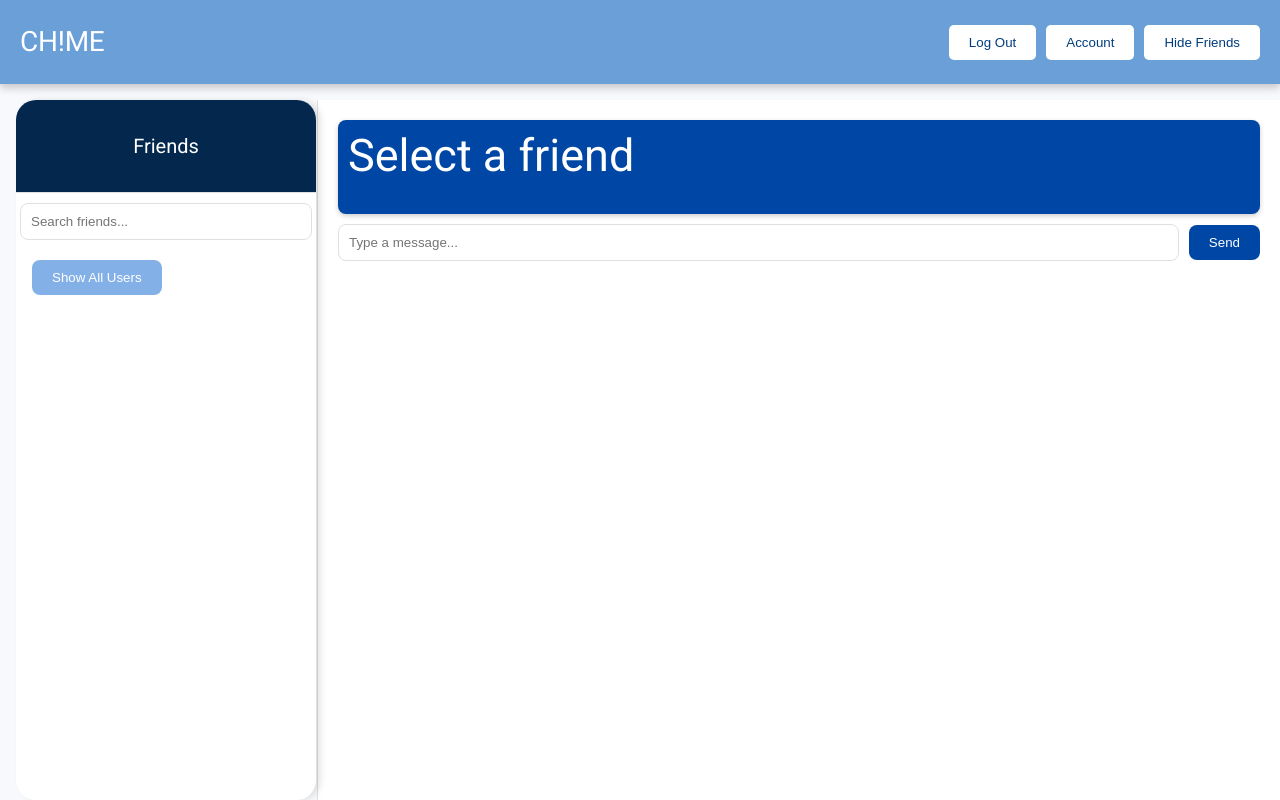
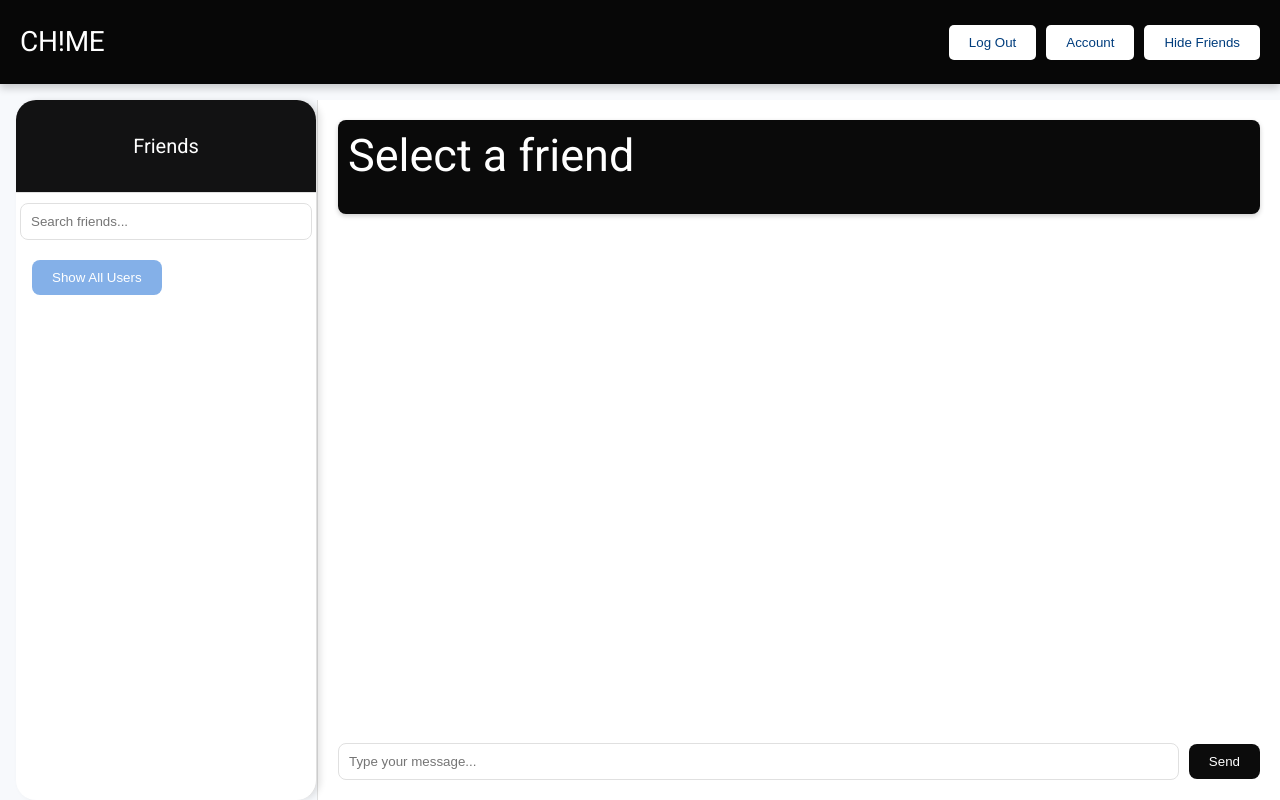
Before and after one commit to meghakn03/chat-app, an Angular app: page /home in a window 1280 px wide. Built offline with nearby package versions, Linux system fonts and the light colour scheme.

Commit message:
time-stamp and auto scroll done

```diff
--- a/src/app/home/home.component.css
+++ b/src/app/home/home.component.css
@@ -15,7 +15,7 @@
   justify-content: space-between;
   align-items: center;
   padding: 10px 20px;
-  background-color: #6a9fd8;
+  background-color: #070707;
   color: #fff;
   box-shadow: 0 4px 8px rgba(0, 0, 0, 0.2);
   margin-bottom:1rem;
@@ -64,7 +64,7 @@
 
 .friends-list h2 {
   padding: 20px;
-  background-color: #04284d;
+  background-color: #121213;
   color: #ffffff;
   text-align: center;
   margin: 0;
@@ -87,22 +87,23 @@
   margin: 10px auto;
   cursor: pointer;
   border-radius: 12px;
-  background-color: #f4f6f9;
+  background-color: #9ebbe8;
+  color:white;
   transition: background-color 0.3s, transform 0.3s;
   display: flex;
   justify-content: space-between;
   align-items: center;
   width: 90%;
-  border: 2px solid #0047a5; /* Border around each user */
 }
 
 .friends-list li:hover {
   background-color: #e0e0e0;
+  color:black;
   transform: scale(1.02);
 }
 
 .friends-list li button {
-  background-color: #0047a5;
+  background-color: #080808;
   color: #ffffff;
   border: none;
   padding: 8px 12px;
@@ -116,7 +117,6 @@
 }
 
 
-
 .chat-area {
   flex: 1;
   display: flex;
@@ -124,10 +124,13 @@
   background-color: #ffffff;
   padding: 20px;
   border-left: 1px solid #e0e0e0;
+  height: calc(100vh - 140px); /* Adjust this value based on the header and other content height */
+  overflow: hidden; /* Ensure the chat area does not grow beyond the fixed height */
 }
 
+
 .chat-header {
-  background-color: #0047a5;
+  background-color: #0a0a0a;
   color: #ffffff;
   padding: 10px;
   border-radius: 8px;
@@ -136,8 +139,12 @@
 }
 
 .chat-messages {
+  flex: 1;
+  overflow-y: auto;
   display: flex;
   flex-direction: column;
+  padding: 10px;
+  margin-bottom: 1rem;
 }
 
 .chat-messages .sent,
@@ -146,10 +153,11 @@
   border-radius: 10px;
   margin-bottom: 10px;
   max-width: 80%;
+  position: relative;
 }
 
 .chat-messages .sent {
-  background-color: #d0f0c0;
+  background-color: #c0d7f0;
   align-self: flex-end; /* Align to the right */
   text-align: right;
 }
@@ -160,10 +168,17 @@
   text-align: left;
 }
 
+.chat-messages small {
+  display: block;
+  font-size: 0.75rem;
+  color: #888;
+  text-align: right;
+}
 
 .chat-input {
   display: flex;
   align-items: center;
+  padding-top: 10px;
 }
 
 .chat-input input {
@@ -181,7 +196,7 @@
 }
 
 .chat-input button {
-  background-color: #0047a5;
+  background-color: #0c0c0c;
   border: none;
   color: #ffffff;
   padding: 10px 20px;
--- a/src/app/home/home.component.html
+++ b/src/app/home/home.component.html
@@ -29,14 +29,22 @@
       <div class="chat-header">
         <h2>{{ selectedFriend ? selectedFriend.username : 'Select a friend' }}</h2>
       </div>
-      <div class="chat-messages">
+      <div class="chat-messages" >
+      <div class="chat-messages" #chatContainer>
         <div *ngFor="let msg of messages" [ngClass]="{'sent': msg.senderId === loggedInUserId, 'received': msg.senderId !== loggedInUserId}">
           <p>{{ msg.text }}</p>
+          <small>{{ msg.timestamp | date: 'shortTime' }}</small> <!-- Display time -->
         </div>
       </div>
+    </div>
       <div class="chat-input">
-        <input [(ngModel)]="message" placeholder="Type a message..." />
-        <button (click)="sendMessage()">Send</button>
+        <input
+        type="text"
+        [(ngModel)]="message"
+        (keydown.enter)="sendMessage()"
+        placeholder="Type your message..."
+      />
+      <button (click)="sendMessage()">Send</button>
       </div>
     </section>
   </div>
--- a/src/app/home/home.component.ts
+++ b/src/app/home/home.component.ts
@@ -1,8 +1,10 @@
-import { Component, OnInit } from '@angular/core';
+import { Component, OnInit, ViewChild, ElementRef } from '@angular/core';
 import { Router } from '@angular/router';
 import { HttpClient, HttpHeaders } from '@angular/common/http';
 import { CommonModule } from '@angular/common';
 import { FormsModule } from '@angular/forms';
+import { ChangeDetectorRef } from '@angular/core';
+
 
 @Component({
   selector: 'app-home',
@@ -12,11 +14,12 @@ import { FormsModule } from '@angular/forms';
   styleUrls: ['./home.component.css'],
 })
 export class HomeComponent implements OnInit {
+  @ViewChild('chatContainer') chatContainer!: ElementRef; // Reference to chat container
   friends: any[] = [];
   allUsers: any[] = [];
   filteredFriends: any[] = [];
   selectedFriend: any = null;
-  messages: { text: string, senderId: string }[] = []; // Array to store messages
+  messages: { text: string, senderId: string, timestamp: Date }[] = []; // Updated messages array
   isFriendsListCollapsed: boolean = false;
   showAllUsers: boolean = false;
   searchTerm: string = '';
@@ -24,15 +27,13 @@ export class HomeComponent implements OnInit {
   ws: WebSocket | null = null; // WebSocket connection
   message: string = ''; // New property for the message being sent
 
-  constructor(private router: Router, private http: HttpClient) {}
+  constructor(private router: Router, private http: HttpClient, private cdr: ChangeDetectorRef) {}
 
   ngOnInit() {
-    console.log('ngOnInit called');
     this.getLoggedInUser(); // Get logged-in user ID first
     if (this.loggedInUserId) {
       this.loadFriends(); // Call loadFriends() only if user ID is available
       this.setupWebSocket();
-      // Optionally, load messages for the default or initially selected friend
       if (this.selectedFriend) {
         this.loadChatMessages(this.selectedFriend._id);
       }
@@ -40,6 +41,24 @@ export class HomeComponent implements OnInit {
       console.warn('Logged-in user ID is not available.');
     }
   }
+
+  ngAfterViewChecked() {
+    // Scroll to bottom after every check
+    this.scrollToBottom();
+  }
+
+
+  // Scroll to the bottom of the chat
+  scrollToBottom(): void {
+    try {
+      if (this.chatContainer) {
+        this.chatContainer.nativeElement.scrollTop = this.chatContainer.nativeElement.scrollHeight;
+      }
+    } catch (err) {
+      console.error('Error scrolling to bottom:', err);
+    }
+  }
+
 
   setupWebSocket() {
     // Initialize WebSocket connection
@@ -76,8 +95,8 @@ export class HomeComponent implements OnInit {
     try {
       const msg = JSON.parse(message);
       if (msg && msg.text && msg.senderId) {
-        this.messages.push(msg); // Add message to the array
-        // Optional: Scroll to bottom of chat messages if needed
+        this.messages.push({ ...msg, timestamp: new Date(msg.timestamp) }); // Include timestamp
+        this.scrollToBottom(); // Scroll to the bottom after adding the message
       }
     } catch (e) {
       console.error('Error parsing message:', e);
@@ -168,28 +187,31 @@ export class HomeComponent implements OnInit {
     }
   }
 
+
   selectFriend(friend: any) {
     this.selectedFriend = friend;
-    this.loadChatMessages(friend._id); // Load messages when a friend is selected
+    this.loadChatMessages(friend._id);
   }
 
-  sendMessage() {
+
+
+   sendMessage() {
     if (this.message.trim() && this.selectedFriend && this.loggedInUserId) {
       const msg = {
         text: this.message,
         senderId: this.loggedInUserId,
-        recipientId: this.selectedFriend._id
+        recipientId: this.selectedFriend._id,
+        timestamp: new Date() // Include the current timestamp
       };
 
-      // Send POST request to save the message to the database
       this.http.post('http://localhost:4000/api/chats', msg, { headers: this.getAuthHeaders() })
         .subscribe(
           response => {
             console.log('Message saved successfully:', response);
-            // Send message via WebSocket after saving
             if (this.ws) {
-              this.ws.send(JSON.stringify(msg)); // Send message as JSON string
-              this.message = ''; // Clear the input after sending
+              this.ws.send(JSON.stringify(msg));
+              this.message = '';
+              setTimeout(() => this.scrollToBottom(), 0); // Scroll to bottom after message is sent
             }
           },
           error => {
@@ -207,8 +229,12 @@ export class HomeComponent implements OnInit {
       const endpoint = `http://localhost:4000/api/chats/${this.loggedInUserId}/${friendId}`;
       this.http.get<any[]>(endpoint, { headers: this.getAuthHeaders() })
         .subscribe(messages => {
-          this.messages = messages; // Update chat messages
+          this.messages = messages.map(msg => ({
+            ...msg,
+            timestamp: new Date(msg.timestamp)
+          }));
           console.log('Chat messages loaded:', messages);
+          setTimeout(() => this.scrollToBottom(), 0); // Scroll to bottom after messages are loaded
         }, error => {
           console.error('Error fetching chat messages:', error);
         });
```
